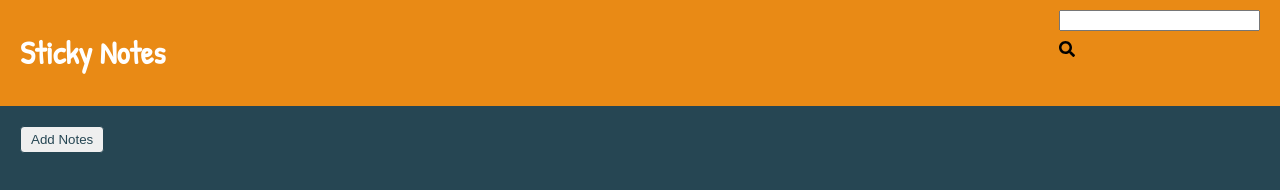
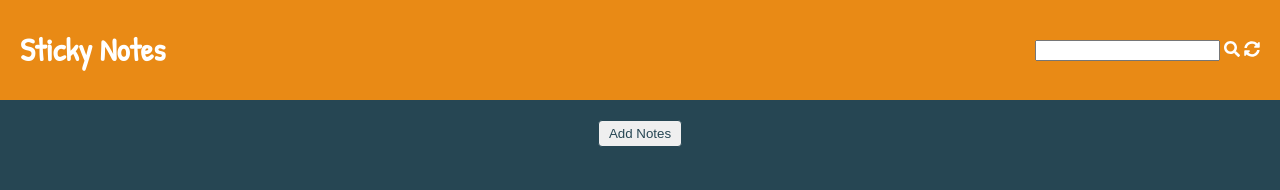
Before and after one commit to lajansaa/maltem-sticky-note, a plain HTML site: page index.html in a window 1280 px wide. Drawn offline with Linux system fonts and the light colour scheme.

Commit message:
added search and reset functionality

```diff
--- a/index.html
+++ b/index.html
@@ -11,10 +11,13 @@
   <div class="header">
     <h1 class="logo">Sticky Notes</h1>
     <div class="search-bar">
-      <input type="text" name="search"><i class="fas fa-search"></i>
+      <input id="search" type="text" name="search">
+      <i onclick="search()" class="fas fa-search"></i>
+      <i onclick="display()" class="fas fa-sync-alt"></i>
     </div>
   </div>
   <div id="main-wrapper">
+    <div id="notes-wrapper"></div>
     <button id="add-button" onclick="add()">Add Notes</button><br />
   </div>
   <script src="main.js"></script>
--- a/main.js
+++ b/main.js
@@ -1,8 +1,13 @@
-const mainWrapperElement = document.getElementById("main-wrapper");
+const notesWrapperElement = document.getElementById("notes-wrapper");
 const addButtonElement = document.getElementById("add-button");
+const searchElement = document.getElementById("search");
 let nextNoteId;
 
-const display = () => {
+const display = (searchTerm) => {
+  while (notesWrapperElement.firstChild) {
+    notesWrapperElement.removeChild(notesWrapperElement.firstChild);
+  }
+
   const keysArr = Object.keys(localStorage).filter((key) => {
     return key.slice(0,3) == ("sn-")
   });
@@ -14,9 +19,16 @@ const display = () => {
     nextNoteId = lastId + 1;
     keysArr.map(function(key) {
                   const objValue = JSON.parse(localStorage.getItem(key));
-                  append(key.slice(3), objValue.noteTitle, objValue.notes)
+                  if (searchTerm == undefined || objValue.noteTitle == searchTerm) {
+                    append(key.slice(3), objValue.noteTitle, objValue.notes)
+                  }
                 }, localStorage);
   }
+}
+
+const search = () => {
+  const searchTerm = searchElement.value.trim();
+  display(searchTerm);
 }
 
 const save = (id) => {
@@ -52,7 +64,7 @@ const append = (id, noteTitle, notes) => {
                        `
   const divWrapperElement = document.createElement('div');
   divWrapperElement.innerHTML = notesWrapper;
-  mainWrapperElement.insertBefore(divWrapperElement, addButtonElement);
+  notesWrapperElement.append(divWrapperElement);
 }
 
 display();
--- a/styles.css
+++ b/styles.css
@@ -11,14 +11,26 @@ body {
 .header {
   display: flex;
   justify-content: space-between;
-  padding: 10px 20px;
+  padding: 0 20px;
   background-color: #E98A15;
   position: sticky;
   top: 0;
+  height: 100px;
 }
 
 .logo {
   font-family: 'Patrick Hand', cursive;
+  color: white;
+  line-height: 100px;
+  margin: 0;
+}
+
+.search-bar {
+  line-height: 100px;
+}
+
+.fa-search, .fa-sync-alt {
+  cursor: pointer;
   color: white;
 }
 
@@ -81,7 +93,7 @@ body {
   justify-content: space-between;
 }
 
-input {
+.content-wrapper input {
   margin-bottom: 10px;
   width: 100%;
   box-sizing: border-box;
@@ -94,9 +106,14 @@ textarea {
   box-sizing: border-box;
 }
 
+#main-wrapper {
+  text-align: center;
+}
+
 .notes-wrapper {
   width: 200px;
   background-color: white;
   margin-bottom: 20px;
   padding: 20px;
+  display: inline-block;
 }
```
